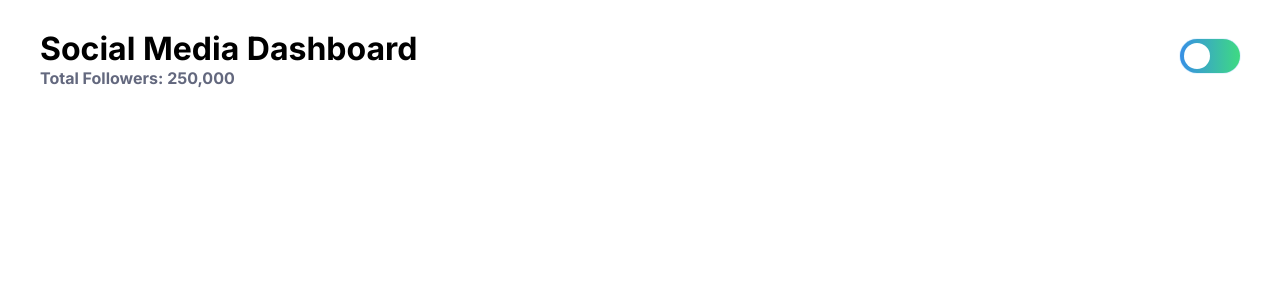
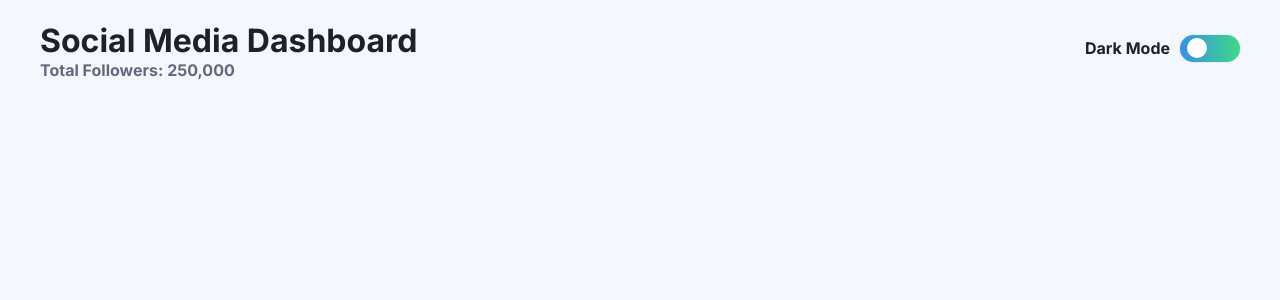
Before and after one commit to JoseGonzalez-git/social-media-dashboard, a React (Create React App) app: page / in a window 1280 px wide. Shown: the top 300 px of the page. Built offline with nearby package versions, Linux system fonts and the light colour scheme.

Commit message:
header completed

```diff
--- a/src/App.sass
+++ b/src/App.sass
@@ -1,21 +1,36 @@
 // dark mode
 $main-bg-dark: hsl(230, 17%, 14%)
+$secondary-bg-dark:hsl(232, 19%, 15%)
 $main-text-dark: hsl(0, 0%, 100%)
 
 //  ligth mode
 $main-bg-light: hsl(0, 0%, 100%)
+$secondary-bg-light: hsl(225, 100%, 98%)
 $main-text-light: hsl(230, 17%, 14%)
 
 html
     font-family: Inter
 
-.ligth
-    background: $main-bg-light
-    color: $main-text-light
+body
+    margin: 0px
+
+.light
+    .Head
+        background: $secondary-bg-light
+
+.light
+        background: $main-bg-light
+        color: $main-text-light
+
+.dark .Head
+        background: $secondary-bg-dark
 
 .dark
-    background: $main-bg-dark
-    color: $main-text-dark
+        background: $main-bg-dark
+        color: $main-text-dark
+
+.Head
+    height: 40vh
 
 .container
     max-width: 1200px
--- a/src/App.tsx
+++ b/src/App.tsx
@@ -4,7 +4,9 @@ import Header from './components/header';
 function App() {
   return (
     <div className="App">
-      <Header />
+      <div className="Head">
+        <Header />
+      </div>
     </div>
   );
 }
--- a/src/components/header.tsx
+++ b/src/components/header.tsx
@@ -2,7 +2,6 @@ import ToggleButton from "./toggleButton";
 import "../styles/header.sass";
 
 let Header = () => {
-
   return (
     <div className="container header">
       <div>
@@ -11,7 +10,10 @@ let Header = () => {
           Total Followers: <span>250,000</span>
         </p>
       </div>
-      <ToggleButton />
+      <div className="DarkMode">
+        <h4>Dark Mode</h4>
+        <ToggleButton />
+      </div>
     </div>
   );
 };
--- a/src/components/toggleButton.tsx
+++ b/src/components/toggleButton.tsx
@@ -5,8 +5,10 @@ let ToggleButton = () => {
   const [darkMode, setDarkMode] = useState(true);
   return (
     <>
+
       <ThemeContext.Consumer>
         {({ changeTheme }) => (
+
           <label className="switch">
             <input
               type="checkbox"
--- a/src/styles/header.sass
+++ b/src/styles/header.sass
@@ -17,3 +17,10 @@ $secondary-text-dark: hsl(228, 34%, 66%)
 .dark .header
     p
         color: $secondary-text-dark
+
+.DarkMode
+    display: flex
+    align-items: center
+    gap: 10px
+    h4
+        margin: 0
--- a/src/styles/toggleButton.sass
+++ b/src/styles/toggleButton.sass
@@ -3,7 +3,7 @@
     position: relative
     display: inline-block
     width: 60px
-    height: 34px
+    height: 27px
 
 .switch input
     opacity: 0
@@ -24,9 +24,9 @@
 .slider:before
     position: absolute
     content: ""
-    height: 26px
-    width: 26px
-    left: 4px
+    height: 20px
+    width: 20px
+    left: 7px
     bottom: 4px
     -webkit-transition: .4s
     background-color: white
```
